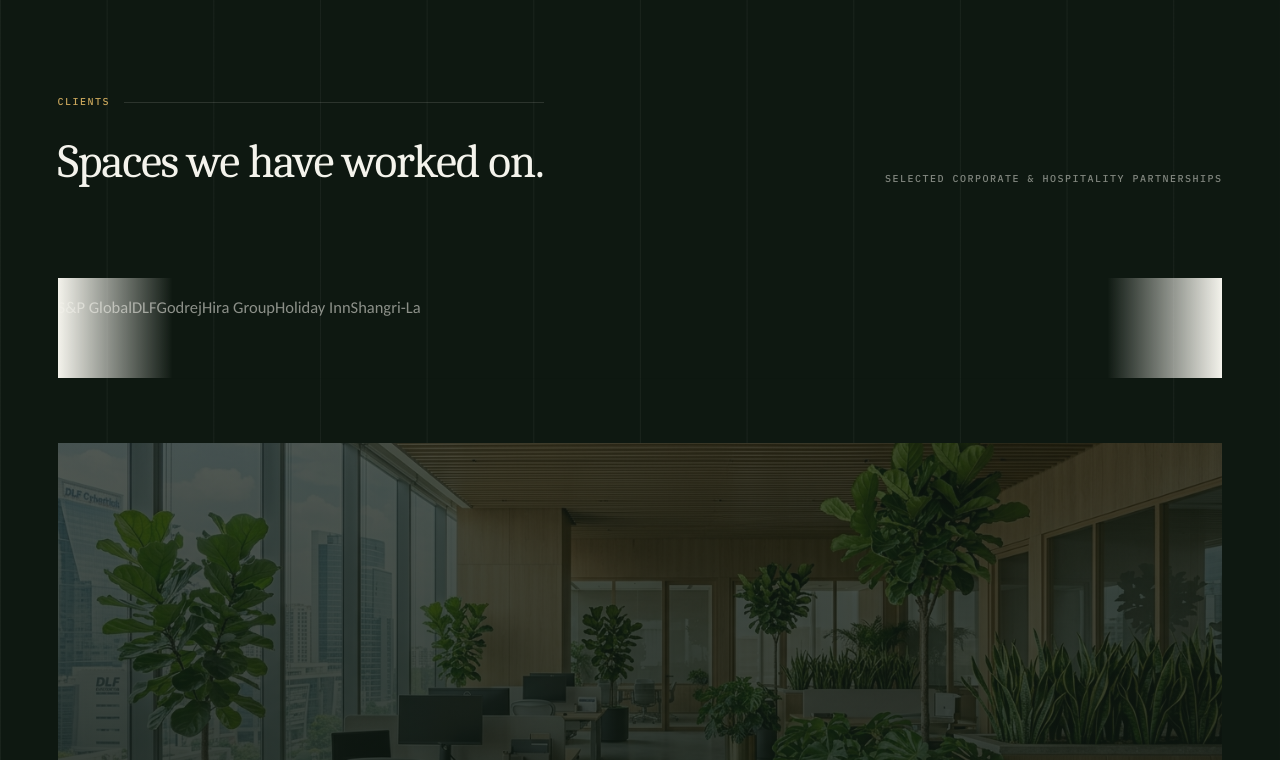
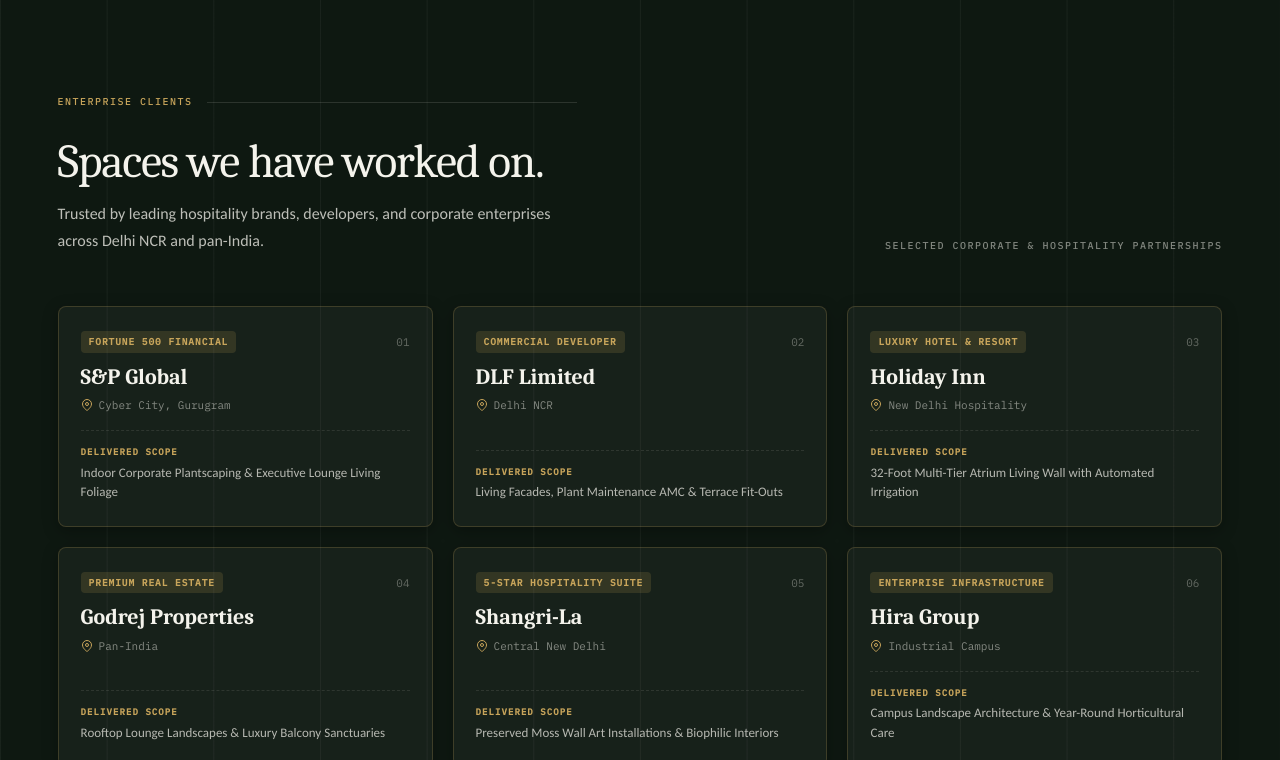
Before and after one commit to hackhaveli/wallofgardens, a Next.js app: page /studio in a window 1280 px wide. Shown: the part 3440-4200 px from the top of the page. Built offline with nearby package versions, Linux system fonts and the light colour scheme.

Commit message:
fix: replace broken client text row with luxury Enterprise Client Showcase Grid on projects and studio pages

```diff
--- a/app/globals.css
+++ b/app/globals.css
@@ -1016,6 +1016,171 @@
 .mq-t span:hover { opacity: 1; }
 @keyframes mq { to { transform: translateX(-50%); } }
 
+/* ============================================================
+   ENTERPRISE CLIENTS SHOWCASE GRID (SPACES WE HAVE WORKED ON)
+   ============================================================ */
+.client-showcase-grid {
+  display: grid;
+  grid-template-columns: repeat(3, 1fr);
+  gap: 20px;
+  margin-top: 32px;
+}
+@media (max-width: 980px) {
+  .client-showcase-grid {
+    grid-template-columns: repeat(2, 1fr);
+    gap: 16px;
+  }
+}
+@media (max-width: 580px) {
+  .client-showcase-grid {
+    grid-template-columns: 1fr;
+    gap: 14px;
+  }
+}
+
+.client-card {
+  background: #FFFFFF;
+  border: 1px solid rgba(14, 24, 17, 0.1);
+  border-radius: 8px;
+  padding: 24px 22px;
+  display: flex;
+  flex-direction: column;
+  justify-content: space-between;
+  box-shadow: 0 4px 16px rgba(14, 24, 17, 0.04);
+  transition: all 0.3s cubic-bezier(0.2, 0.8, 0.2, 1);
+  position: relative;
+  overflow: hidden;
+}
+.client-card::before {
+  content: '';
+  position: absolute;
+  top: 0;
+  left: 0;
+  right: 0;
+  height: 2px;
+  background: linear-gradient(90deg, transparent, var(--gold), transparent);
+  opacity: 0;
+  transition: opacity 0.3s ease;
+}
+.client-card:hover {
+  transform: translateY(-3px);
+  border-color: rgba(200, 165, 91, 0.55);
+  box-shadow: 0 14px 32px -8px rgba(14, 24, 17, 0.12);
+}
+.client-card:hover::before {
+  opacity: 1;
+}
+
+.client-card-head {
+  display: flex;
+  align-items: center;
+  justify-content: space-between;
+  margin-bottom: 12px;
+}
+.client-badge {
+  font-family: var(--mono);
+  font-size: 9.5px;
+  letter-spacing: 0.1em;
+  text-transform: uppercase;
+  color: #3E6B4A;
+  background: rgba(127, 166, 92, 0.14);
+  padding: 3px 8px;
+  border-radius: 4px;
+  font-weight: 600;
+}
+.client-card-title {
+  font-family: var(--serif);
+  font-size: 22px;
+  color: var(--deep);
+  font-weight: 600;
+  margin-bottom: 6px;
+  line-height: 1.15;
+}
+.client-card-loc {
+  display: flex;
+  align-items: center;
+  gap: 6px;
+  font-family: var(--mono);
+  font-size: 11px;
+  color: rgba(14, 24, 17, 0.52);
+  margin-bottom: 16px;
+}
+.client-card-loc svg {
+  color: var(--gold);
+  flex-shrink: 0;
+}
+.client-card-project {
+  font-size: 13px;
+  line-height: 1.5;
+  color: rgba(14, 24, 17, 0.75);
+  border-top: 1px dashed rgba(14, 24, 17, 0.12);
+  padding-top: 14px;
+  margin-top: auto;
+}
+.client-card-project strong {
+  display: block;
+  font-family: var(--mono);
+  font-size: 9px;
+  letter-spacing: 0.12em;
+  text-transform: uppercase;
+  color: #8A6D2B;
+  margin-bottom: 4px;
+}
+
+/* Dark mode client card overrides (for on-dark sections) */
+.on-dark .client-card, .sec-d .client-card {
+  background: rgba(244, 243, 236, 0.04);
+  border-color: rgba(200, 165, 91, 0.22);
+  box-shadow: 0 4px 16px rgba(0, 0, 0, 0.3);
+}
+.on-dark .client-card:hover, .sec-d .client-card:hover {
+  background: rgba(200, 165, 91, 0.08);
+  border-color: var(--gold);
+  box-shadow: 0 14px 34px -8px rgba(0, 0, 0, 0.55);
+}
+.on-dark .client-card-title, .sec-d .client-card-title {
+  color: var(--cream);
+}
+.on-dark .client-card-loc, .sec-d .client-card-loc {
+  color: rgba(244, 243, 236, 0.5);
+}
+.on-dark .client-card-project, .sec-d .client-card-project {
+  color: rgba(244, 243, 236, 0.72);
+  border-top-color: rgba(244, 243, 236, 0.1);
+}
+.on-dark .client-card-project strong, .sec-d .client-card-project strong {
+  color: var(--gold);
+}
+.on-dark .client-badge, .sec-d .client-badge {
+  background: rgba(200, 165, 91, 0.16);
+  color: var(--gold);
+}
+
+/* Fallback for raw .cl without .mq */
+.cl:not(:has(.mq)) {
+  display: flex;
+  flex-wrap: wrap;
+  gap: 12px;
+  align-items: center;
+  padding: 16px 0;
+}
+.cl:not(:has(.mq)) span {
+  display: inline-flex;
+  padding: 8px 16px;
+  background: #fff;
+  border: 1px solid rgba(14,24,17,0.1);
+  border-radius: 6px;
+  font-family: var(--serif);
+  font-size: 15px;
+  font-weight: 600;
+  color: var(--deep);
+}
+.sec-d .cl:not(:has(.mq)) span, .on-dark .cl:not(:has(.mq)) span {
+  background: rgba(244,243,236,0.06);
+  border-color: rgba(200,165,91,0.25);
+  color: var(--cream);
+}
+
 /* ---------- sections ---------- */
 .sec { padding: clamp(60px, 7.5vw, 116px) 0; }
 .sec-d { background: var(--deep); color: var(--cream); }
--- a/app/studio/page.tsx
+++ b/app/studio/page.tsx
@@ -15,6 +15,45 @@
     images: [{ url: '/cta_bg.jpg', width: 1200, height: 630, alt: 'Wall of Gardens Studio' }],
   },
 };
+
+const ENTERPRISE_CLIENTS = [
+  {
+    name: 'S&P Global',
+    city: 'Cyber City, Gurugram',
+    category: 'Fortune 500 Financial',
+    scope: 'Indoor Corporate Plantscaping & Executive Lounge Living Foliage',
+  },
+  {
+    name: 'DLF Limited',
+    city: 'Delhi NCR',
+    category: 'Commercial Developer',
+    scope: 'Living Facades, Plant Maintenance AMC & Terrace Fit-Outs',
+  },
+  {
+    name: 'Holiday Inn',
+    city: 'New Delhi Hospitality',
+    category: 'Luxury Hotel & Resort',
+    scope: '32-Foot Multi-Tier Atrium Living Wall with Automated Irrigation',
+  },
+  {
+    name: 'Godrej Properties',
+    city: 'Pan-India',
+    category: 'Premium Real Estate',
+    scope: 'Rooftop Lounge Landscapes & Luxury Balcony Sanctuaries',
+  },
+  {
+    name: 'Shangri-La',
+    city: 'Central New Delhi',
+    category: '5-Star Hospitality Suite',
+    scope: 'Preserved Moss Wall Art Installations & Biophilic Interiors',
+  },
+  {
+    name: 'Hira Group',
+    city: 'Industrial Campus',
+    category: 'Enterprise Infrastructure',
+    scope: 'Campus Landscape Architecture & Year-Round Horticultural Care',
+  },
+];
 
 export default function StudioPage() {
   return (
@@ -358,18 +397,38 @@
         <div className="shell">
           <div className="hd rv">
             <div>
-              <div className="rule-tag"><span className="tag gold">Clients</span></div>
+              <div className="rule-tag"><span className="tag gold">Enterprise Clients</span></div>
               <h2 className="d2">Spaces we have worked on.</h2>
+              <p className="lede light" style={{ marginTop: '14px', maxWidth: '64ch' }}>
+                Trusted by leading hospitality brands, developers, and corporate enterprises across Delhi NCR and pan-India.
+              </p>
             </div>
             <span className="tag light">Selected Corporate &amp; Hospitality Partnerships</span>
           </div>
-          <div className="cl rv" style={{ marginBottom: 'clamp(44px,5vw,72px)' }}>
-            <span style={{ color: 'var(--cream)', opacity: 0.55 }}>S&amp;P Global</span>
-            <span style={{ color: 'var(--cream)', opacity: 0.55 }}>DLF</span>
-            <span style={{ color: 'var(--cream)', opacity: 0.55 }}>Godrej</span>
-            <span style={{ color: 'var(--cream)', opacity: 0.55 }}>Hira Group</span>
-            <span style={{ color: 'var(--cream)', opacity: 0.55 }}>Holiday Inn</span>
-            <span style={{ color: 'var(--cream)', opacity: 0.55 }}>Shangri-La</span>
+
+          <div className="client-showcase-grid rv" style={{ marginBottom: 'clamp(44px,5vw,72px)' }}>
+            {ENTERPRISE_CLIENTS.map((c, i) => (
+              <div key={c.name} className="client-card">
+                <div className="client-card-head">
+                  <span className="client-badge">{c.category}</span>
+                  <span style={{ fontSize: '11px', fontFamily: 'var(--mono)', color: 'rgba(244,243,236,0.35)' }}>
+                    0{i + 1}
+                  </span>
+                </div>
+                <h3 className="client-card-title">{c.name}</h3>
+                <div className="client-card-loc">
+                  <svg width="12" height="12" viewBox="0 0 24 24" fill="none" stroke="currentColor" strokeWidth="2" aria-hidden="true">
+                    <path d="M21 10c0 7-9 13-9 13s-9-6-9-13a9 9 0 0 1 18 0z" />
+                    <circle cx="12" cy="10" r="3" />
+                  </svg>
+                  <span>{c.city}</span>
+                </div>
+                <div className="client-card-project">
+                  <strong>Delivered Scope</strong>
+                  <span>{c.scope}</span>
+                </div>
+              </div>
+            ))}
           </div>
           <div className="plate dk rvp has-img" data-n="Studio / Team — Wall of Gardens" style={{ aspectRatio: '21/8', minHeight: '220px' }}>
             <Image src="/project_01.jpg" alt="Wall of Gardens Studio and Team" fill sizes="(max-width: 1340px) 100vw, 1220px" />
```
Also changed, not shown: app/projects/page.tsx (+68 -5 lines).
